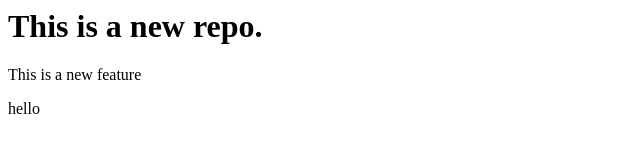
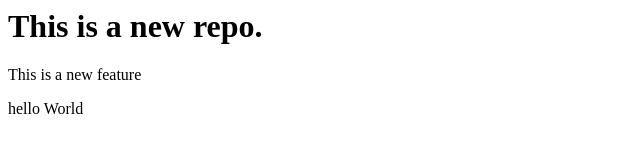
Before and after one commit to Sameerkayalkar/LocalRepo, a plain HTML site: page index.html in a window 1280 px wide. Shown: the full height of the page, 0-640 px from the left. Drawn offline with Linux system fonts and the light colour scheme.

Commit message:
Add World

```diff
--- a/index.html
+++ b/index.html
@@ -1,3 +1,3 @@
 <h1>This is a new repo.</h1>
 <p>This is a new feature</p>
-<p>hello</p>
+<p>hello World</p>
```
